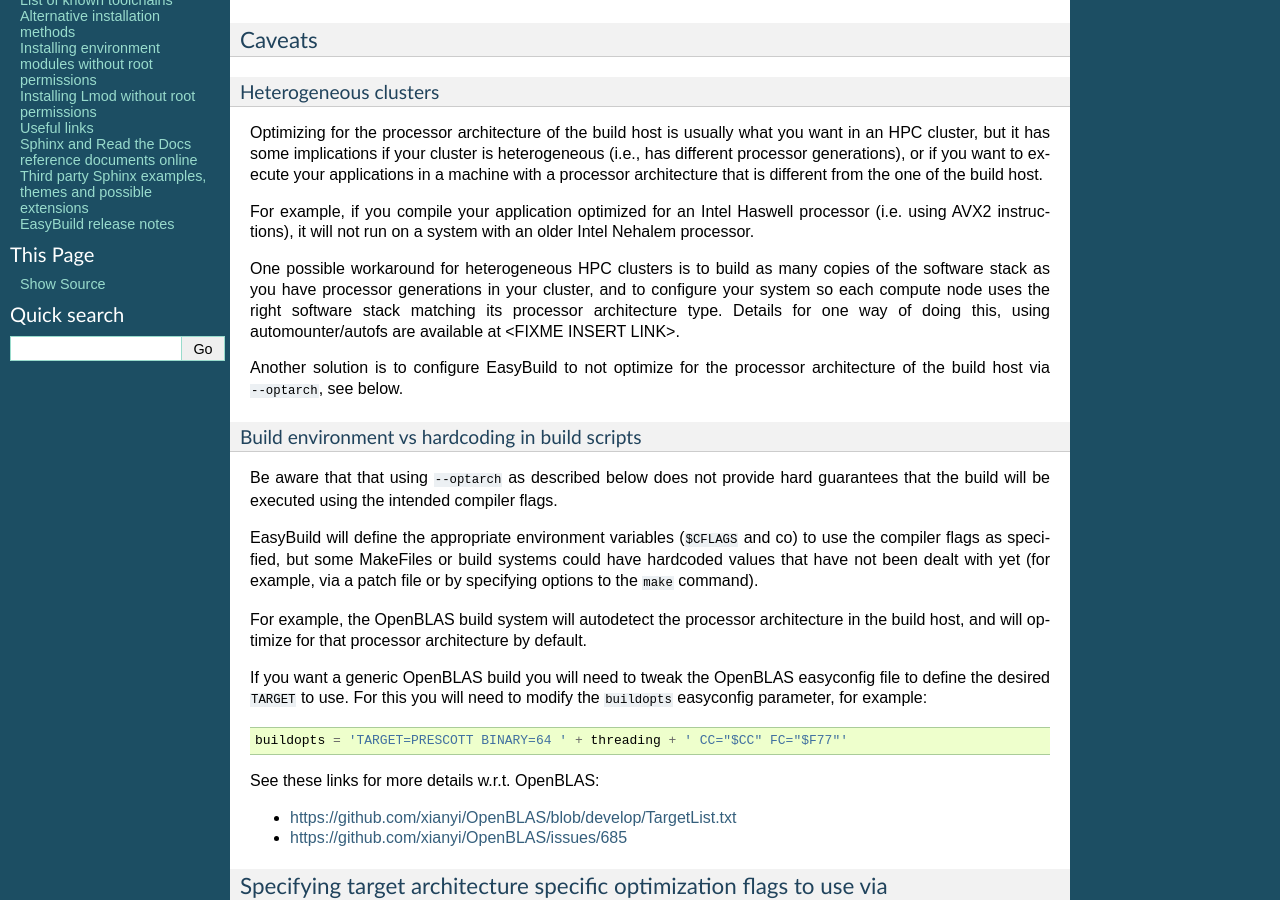
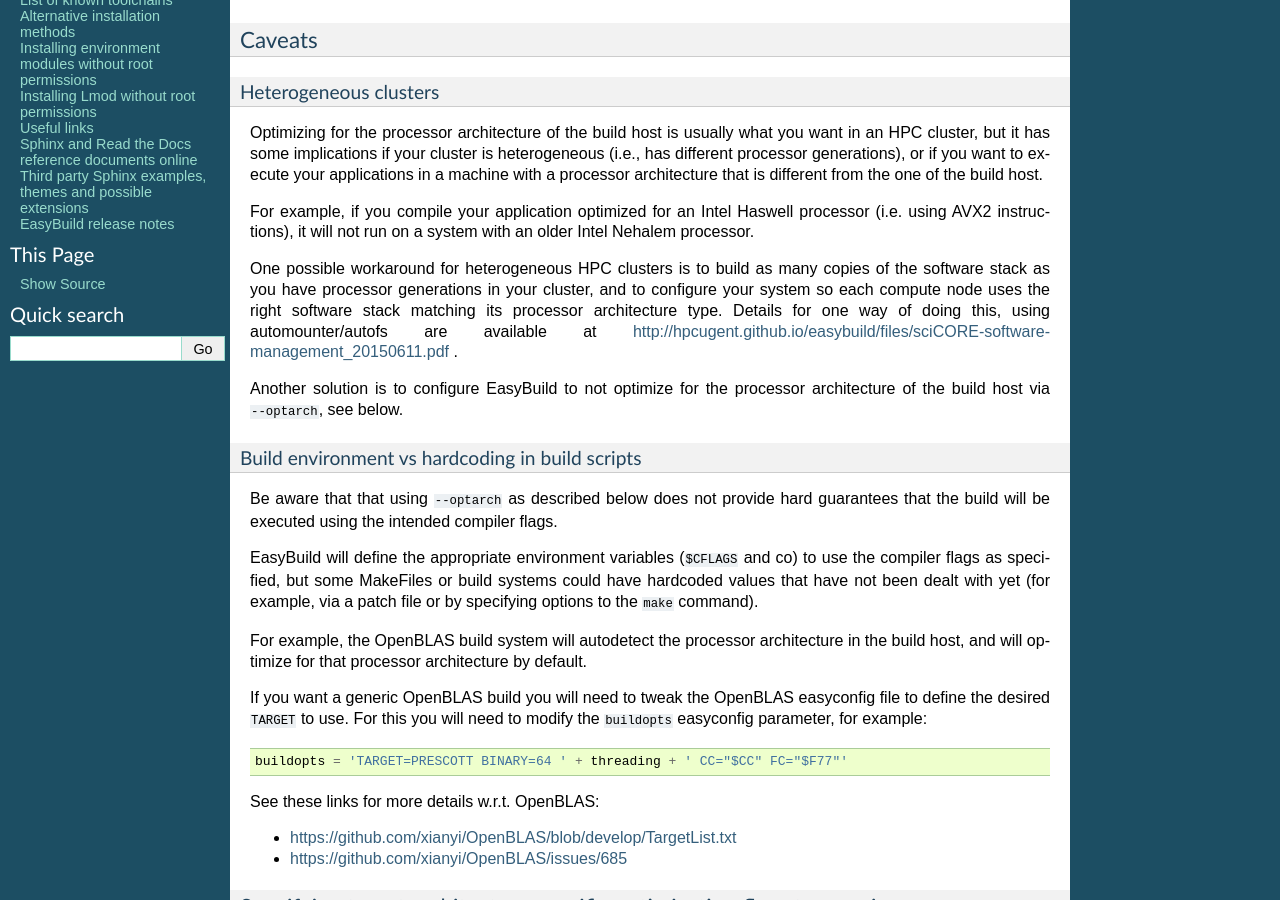
Before and after one commit to easybuilders/easybuild, a Sphinx documentation site: the page built from docs/Controlling_compiler_optimization_flags.rst, in a window 1280 px wide and 900 px high, scrolled down 692 px. Built offline with Sphinx 7.4.7, drawn with Linux system fonts in a browser that asks for light colours; pages that are not in the unit, such as notebooks, are missing from menus; some of the changed lines change nothing that is shown.

Commit message:
added missing link

```diff
--- a/docs/Controlling_compiler_optimization_flags.rst
+++ b/docs/Controlling_compiler_optimization_flags.rst
@@ -53,7 +53,7 @@
 One possible workaround for heterogeneous HPC clusters is to build as many copies of the software stack as you have
 processor generations in your cluster, and to configure your system so each compute node uses the right software stack
 matching its processor architecture type.
-Details for one way of doing this, using automounter/autofs are available at <FIXME INSERT LINK>.
+Details for one way of doing this, using automounter/autofs are available at http://hpcugent.github.io/easybuild/files/sciCORE-software-management_20150611.pdf .
 
 Another solution is to configure EasyBuild to not optimize for the processor architecture of the build host via
 ``--optarch``, see below.
```
